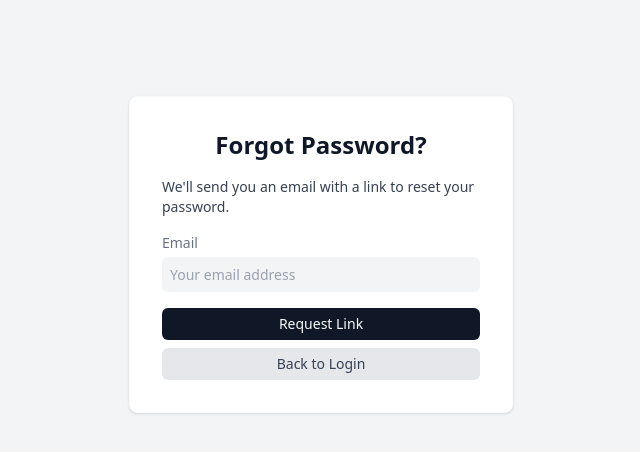
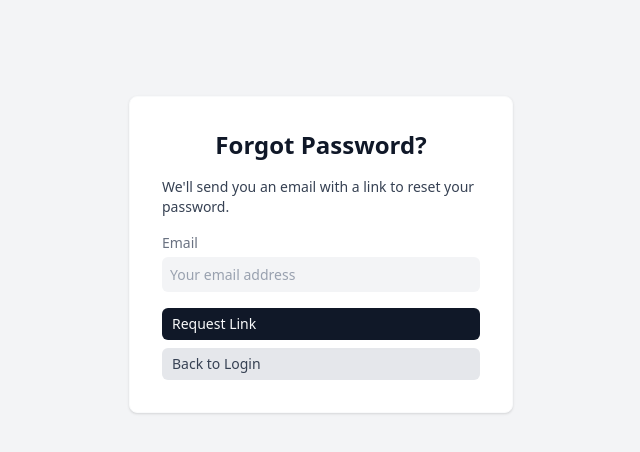
Before and after one commit to saurluca/its, a Nuxt app in the folder frontend/: page /forgot-password in a window 1280 px wide. Shown: the top 452 px of the page, without its empty margins (319-959 px from the left). Built offline with nearby package versions, Linux system fonts and the light colour scheme; no server answers.

Commit message:
fix: BUTTTON

```diff
--- a/frontend/app/components/d-button/index.vue
+++ b/frontend/app/components/d-button/index.vue
@@ -25,15 +25,13 @@ const {
   to = undefined,
   type = "button",
   loading = false,
-  textCenter = false,
   disabled = false,
 } = defineProps<Props>();
 </script>
 
 <template>
   <component :is="to ? RouterLink : 'button'" :type="type" :to="to" :disabled="disabled || loading"
-    class="relative flex h-fit items-center gap-2 rounded-md px-2.5 py-1.5 text-sm ring-blue-600 ring-offset-2 outline-none focus:ring-2"
-    :class="{
+    class="relative flex rounded-md px-2.5 py-1.5 text-sm ring-blue-600 ring-offset-2 outline-none focus:ring-2" :class="{
       'bg-gray-900 text-gray-50 hover:bg-gray-700':
         variant === 'primary' && !disabled && !loading,
       'bg-gray-200 text-gray-700 hover:bg-gray-300':
@@ -47,14 +45,15 @@ const {
       'bg-blue-100 text-blue-700 hover:bg-blue-200':
         variant === 'tertiary' && !disabled && !loading,
       'bg-gray-300 text-gray-500 cursor-not-allowed': disabled || loading,
-      'justify-center': textCenter,
     }">
-    <component v-if="iconLeft" :is="iconLeft" class="size-4" />
-    <div v-if="$slots.default" class="inline" :class="{ 'opacity-0': loading }">
-      <slot></slot>
-    </div>
+
     <div v-if="loading" class="absolute top-1/2 left-1/2 -translate-x-1/2 -translate-y-1/2 transform">
       <LoaderCircleIcon class="size-5 animate-spin" />
     </div>
+
+    <span v-else class="flex items-center gap-2">
+      <component v-if="iconLeft" :is="iconLeft" class="size-4" />
+      <slot />
+    </span>
   </component>
 </template>
```
